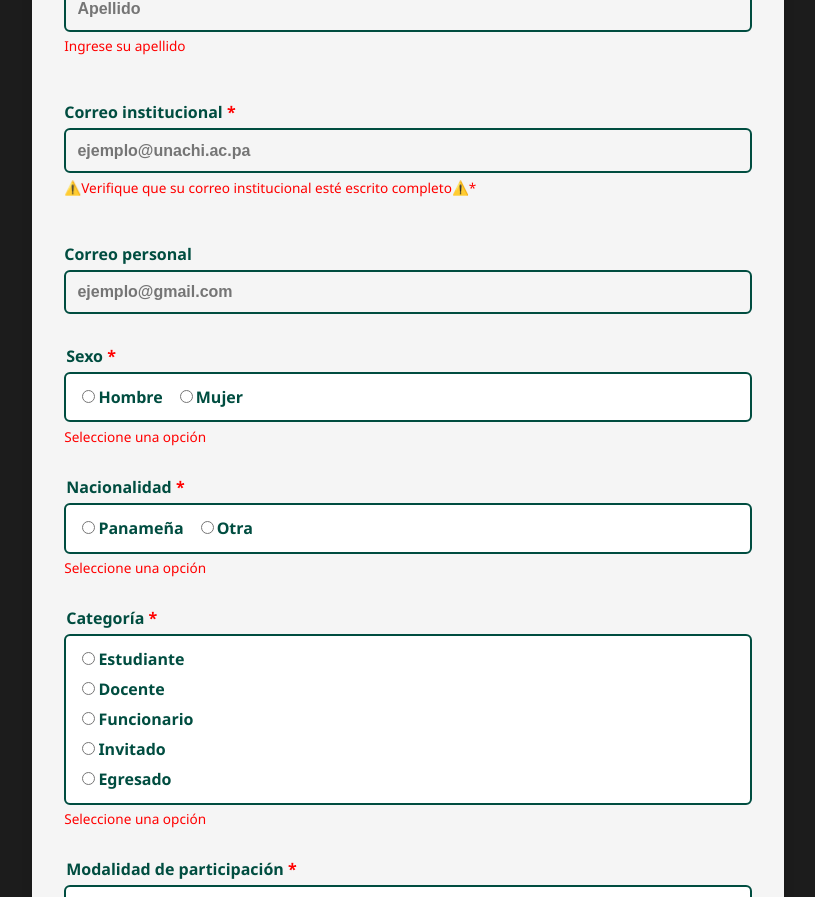
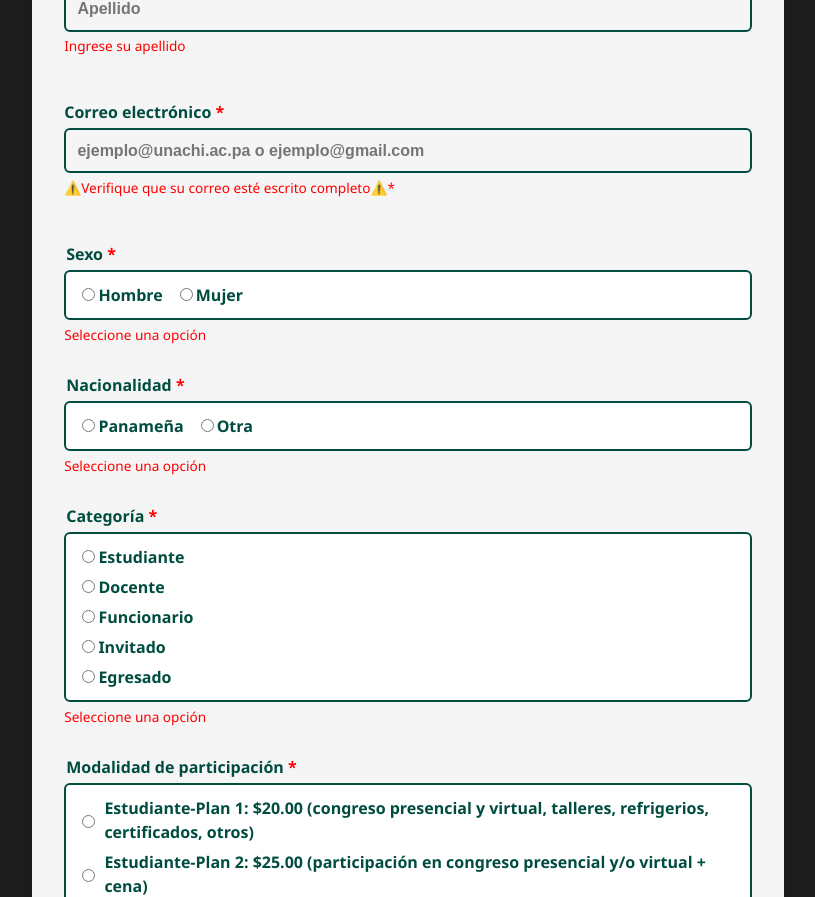
Before and after one commit to Informaticspro/cesi-asistencia, a React (Vite) app: page /registrar in a window 1280 px wide. Shown: the part 1533-2430 px from the top of the page, without its empty margins (232-1047 px from the left). Built offline with nearby package versions, Linux system fonts and the light colour scheme.

Commit message:
quitando correo personal

```diff
--- a/src/RegistrarParticipante.jsx
+++ b/src/RegistrarParticipante.jsx
@@ -10,7 +10,6 @@ function RegistrarParticipante() {
   const [correo, setCorreo] = useState("");
   const [sexo, setSexo] = useState("");
   const [categoria, setCategoria] = useState("");
-  const [correop, setCorreop] = useState("");
   const [nacionalidad, setNacionalidad] = useState("");
   const [otraNacionalidad, setOtraNacionalidad] = useState("");
   const [modalidad, setModalidad] = useState("");
@@ -111,7 +110,6 @@ setMostrarErrorCedula(false);
     correo,
     sexo,
     categoria,
-    correop,
     nacionalidad,
     otra_nacionalidad: otraNacionalidad,
     modalidad,
@@ -432,14 +430,14 @@ setMostrarErrorCedula(false);
   )}
 </div>
 
-{/* CORREO INSTITUCIONAL */}
+{/* CORREO ELECTRÓNICO */}
 <div style={{ display: "flex", flexDirection: "column", marginBottom: "1rem" }}>
   <label style={{ marginBottom: "4px", fontWeight: 700, color: "#004d40" }}>
-    Correo institucional <span style={{ color: "red" }}>*</span>
+    Correo electrónico <span style={{ color: "red" }}>*</span>
   </label>
   <input
     type="email"
-    placeholder="ejemplo@unachi.ac.pa"
+    placeholder="ejemplo@unachi.ac.pa o ejemplo@gmail.com"
     value={correo}
     onChange={(e) => setCorreo(e.target.value)}
     required
@@ -457,34 +455,12 @@ setMostrarErrorCedula(false);
   />
   {!correo && (
     <p style={{ color: "red", fontSize: "0.85rem", marginTop: "0.3rem" }}>
-      ⚠️Verifique que su correo institucional esté escrito completo⚠️*
+      ⚠️Verifique que su correo esté escrito completo⚠️*
     </p>
   )}
 </div>
 
-{/* CORREO PERSONAL */}
-<div style={{ display: "flex", flexDirection: "column", marginBottom: "1rem" }}>
-  <label style={{ marginBottom: "4px", fontWeight: 700, color: "#004d40" }}>
-    Correo personal
-  </label>
-  <input
-    type="email"
-    placeholder="ejemplo@gmail.com"
-    value={correop}
-    onChange={(e) => setCorreop(e.target.value)}
-    style={{
-      padding: "0.7rem",
-      fontSize: 16,
-      borderRadius: 6,
-      border: "2px solid #004d40",
-      outlineColor: "#1565c0",
-      fontWeight: 600,
-      backgroundColor: "#f5f5f5",
-      color: "#004d40",
-    }}
-    disabled={qrVisible}
-  />
-</div>
+
  {/* SEXO */}
 <fieldset style={{ border: "none", margin: 0, padding: 0 }}>
   <legend style={{ marginBottom: "4px", fontWeight: 700, color: "#004d40" }}>
```
